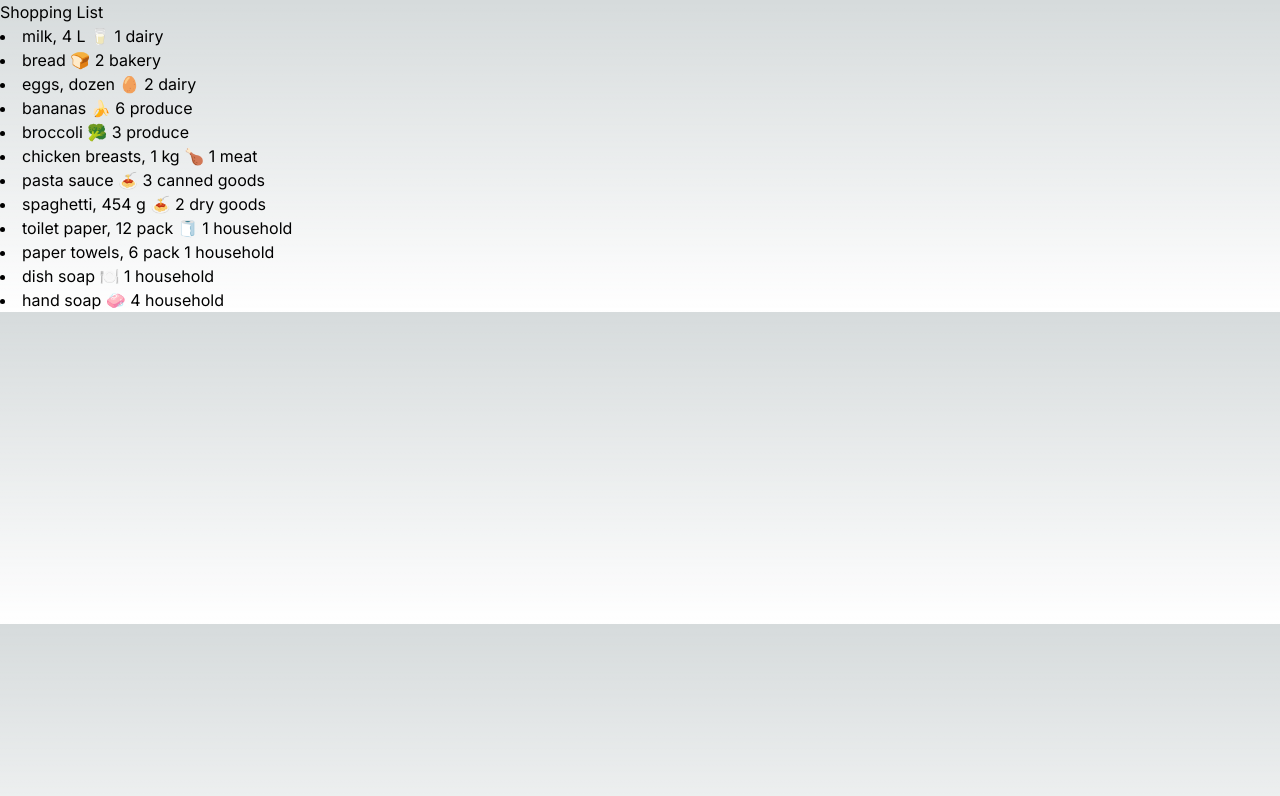
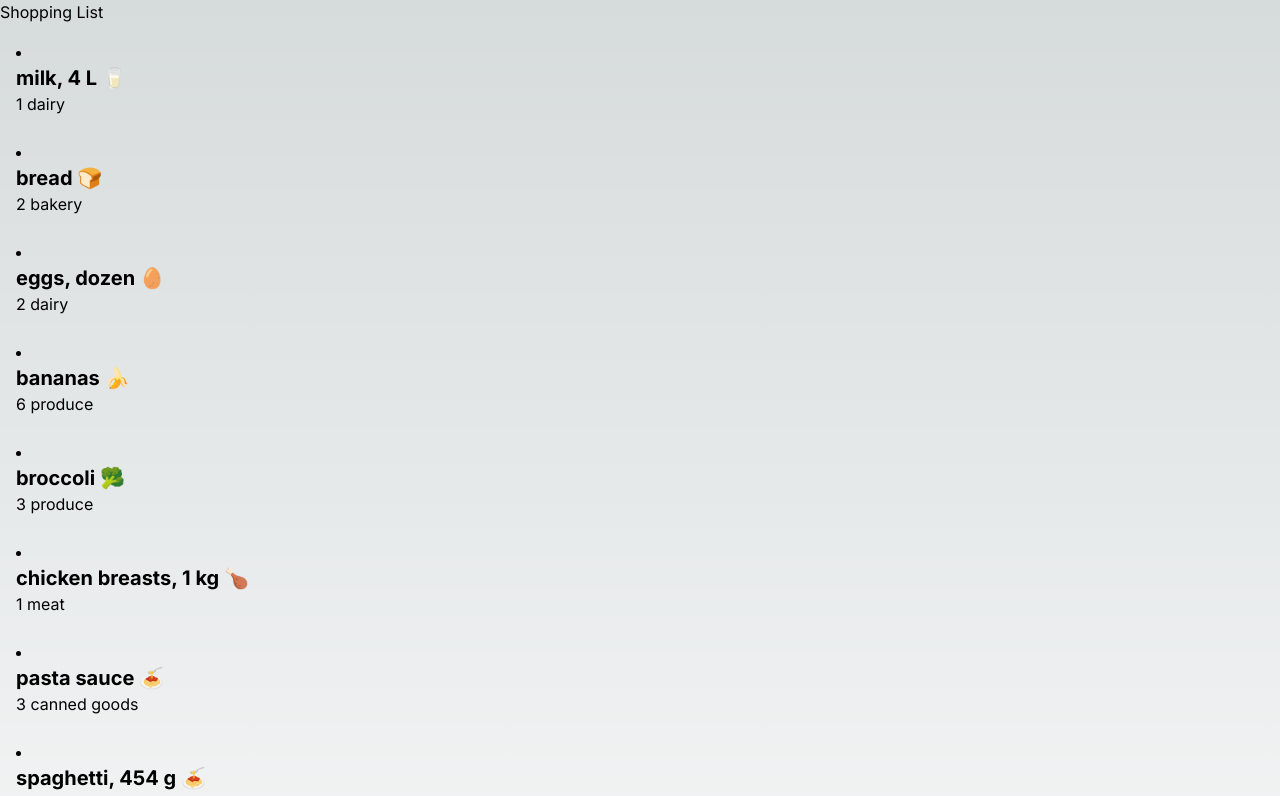
Before and after one commit to Malkos316/cprg306-assignments, a Next.js app: page /week3 in a window 1280 px wide. Shown: the top 796 px of the page. Built offline with nearby package versions, Linux system fonts and the light colour scheme.

Commit message:
Update item.js
Styling

```diff
--- a/app/week3/item.js
+++ b/app/week3/item.js
@@ -1,8 +1,9 @@
 export default function Item({name, quantity, category}) {
     return (
-        <div>
+        <div className="border-1 max-w-sm m-2 p-2">
             <li>
-                {name} {quantity} {category}
+                <h2 className="text-xl font-bold ">{name}</h2>
+                {quantity} {category}
             </li>
         </div>
     );
```
